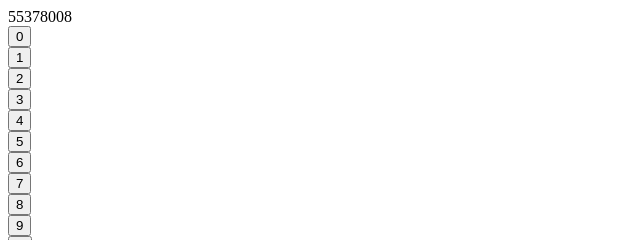
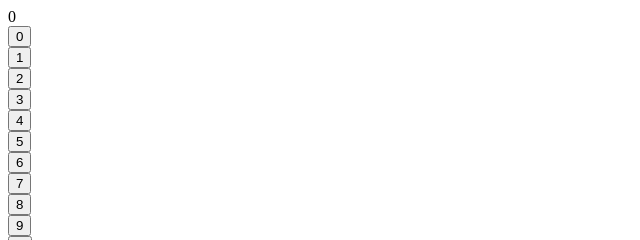
Before and after one commit to e05910879/calculator, a plain HTML site: page index.html in a window 1280 px wide. Shown: the top 240 px of the page, 0-640 px from the left. Drawn offline with Linux system fonts and the light colour scheme.

Commit message:
Set default value of display to 0

```diff
--- a/index.html
+++ b/index.html
@@ -9,7 +9,7 @@
     <body>
         <div id="calculator">
             <div id="perimeter"></div>
-                <div id="display">55378008</div>
+                <div id="display">0</div>
                 <div id="buttons">
                     <div class="number-button"><button>0</button></div>
                     <div class="number-button"><button>1</button></div>
```
